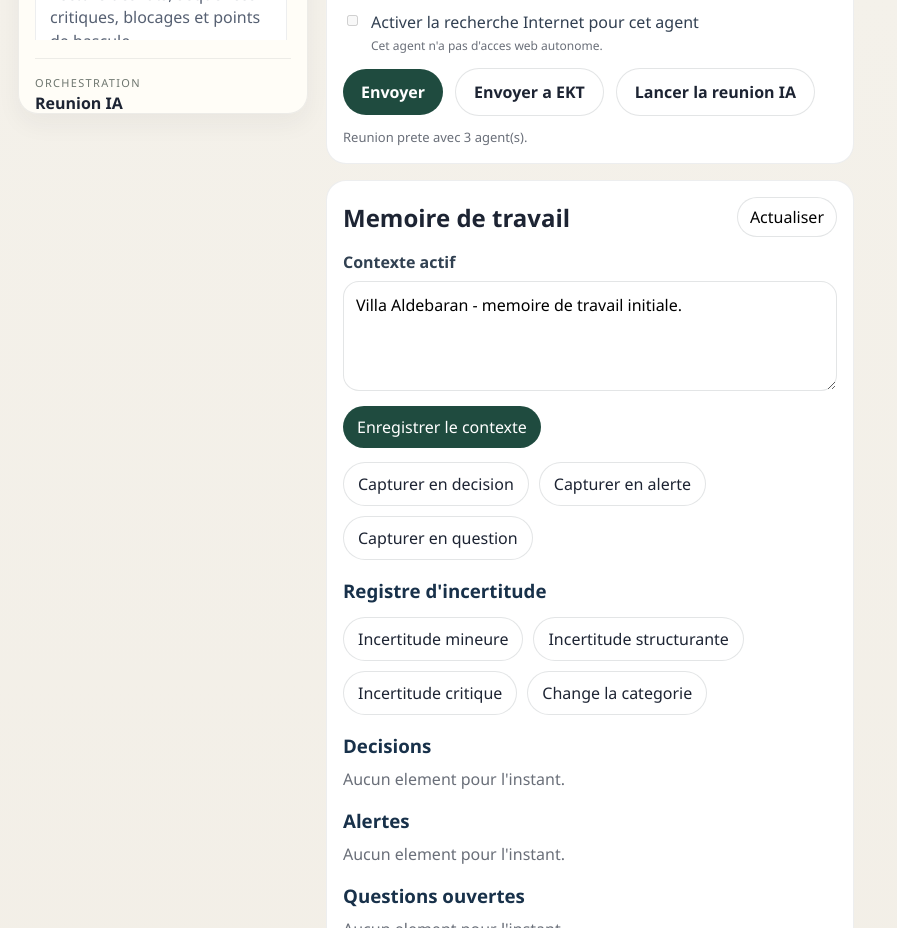
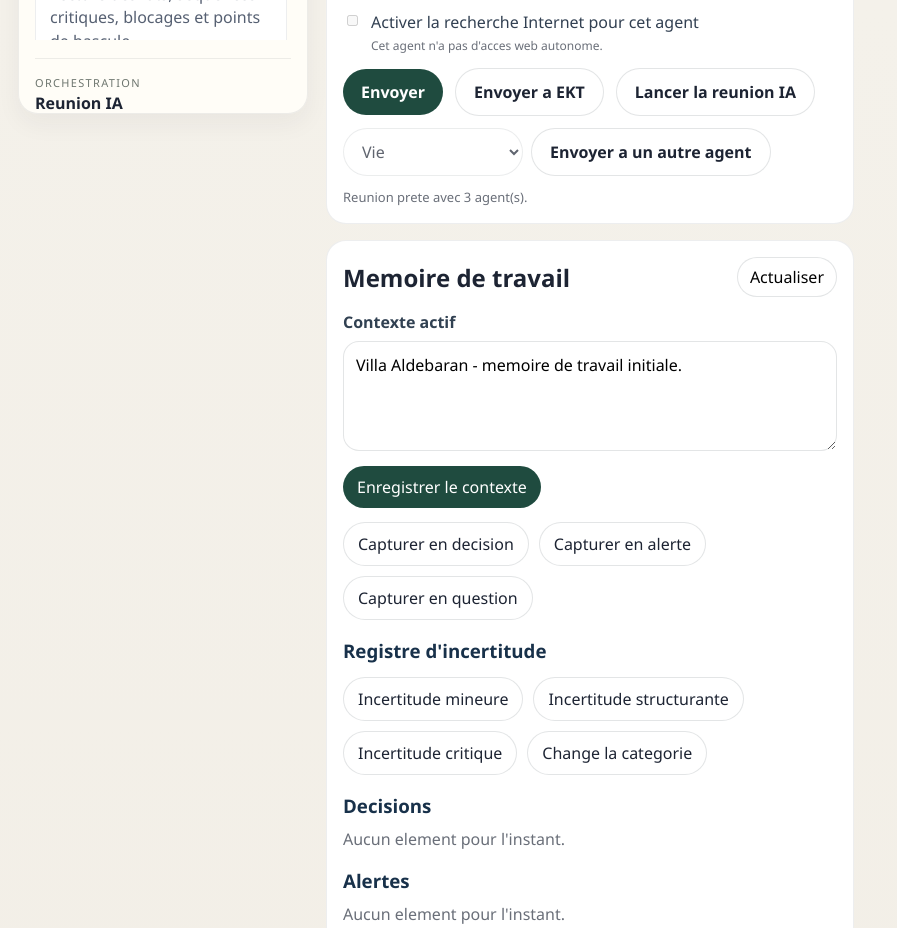
Before and after one commit to nonomanu31-cmd/villa-aldebaran-prototype, a Next.js app: page /cockpit in a window 1280 px wide. Shown: the part 800-1728 px from the top of the page, without its empty margins (0-897 px from the left). Built offline with nearby package versions, Linux system fonts and the light colour scheme.

Commit message:
Add direct agent-to-agent interaction

```diff
--- a/app/cockpit/CockpitClient.tsx
+++ b/app/cockpit/CockpitClient.tsx
@@ -55,8 +55,12 @@ export function CockpitClient() {
     "1. Etat de la situation\n2. Points critiques\n3. Arbitrages\n4. Actions de la semaine"
   );
   const [meetingResponse, setMeetingResponse] = useState<AgentMeetingResponse | null>(null);
+  const [relayTargetAgentId, setRelayTargetAgentId] = useState<AgentId>("vie");
   const selectedAgent = agents.find((agent) => agent.id === selectedAgentId) ?? agents[0];
   const selectedWebRule = getWebAccessRule(selectedAgentId);
+  const relayOptions = agents.filter(
+    (agent) => agent.id !== (response?.agentId ?? selectedAgentId) && agent.id !== "ekt"
+  );
 
   const placeholders: Record<AgentId, string> = {
     ekt: "Exemple : Donne-moi une lecture de la semaine sur les risques de circulation PMR et les tensions chantier.",
@@ -121,6 +125,16 @@ export function CockpitClient() {
       setUseWeb(false);
     }
   }, [selectedAgentId]);
+
+  useEffect(() => {
+    if (relayOptions.length === 0) {
+      return;
+    }
+
+    if (!relayOptions.some((agent) => agent.id === relayTargetAgentId)) {
+      setRelayTargetAgentId(relayOptions[0].id);
+    }
+  }, [relayOptions, relayTargetAgentId]);
 
   function toggleMeetingAgent(agentId: AgentId) {
     setMeetingAgentIds((current) =>
@@ -274,6 +288,63 @@ export function CockpitClient() {
     }
   }
 
+  async function handleRelayToAgent() {
+    if (!response) {
+      return;
+    }
+
+    const relayTarget = relayOptions.find((agent) => agent.id === relayTargetAgentId);
+
+    if (!relayTarget) {
+      return;
+    }
+
+    setSourceResponse(response);
+    setSelectedAgentId(relayTarget.id);
+    setIsLoading(true);
+    setError(null);
+
+    const forwardedContext = [
+      "Contexte de travail inter-agents.",
+      `Agent source : ${response.agentId.toUpperCase()}`,
+      `Agent destinataire : ${relayTarget.label}`,
+      "",
+      "RAPPORT SOURCE",
+      response.message,
+      "",
+      "CONTEXTE INITIAL",
+      context,
+    ].join("\n");
+
+    const relayPrompt = `Lis le rapport de ${response.agentId.toUpperCase()} et reponds dans ton propre langage metier. N'imite pas le style de l'agent source. Dis ce que cela change pour ton domaine, ton risque specifique, la donnee minimale manquante et l'effet sur decision.`;
+
+    try {
+      const result = await fetch("/api/agents/run", {
+        method: "POST",
+        headers: {
+          "Content-Type": "application/json",
+        },
+        body: JSON.stringify({
+          agentId: relayTarget.id,
+          context: forwardedContext,
+          userPrompt: relayPrompt,
+          evaluateEktSolo: false,
+        }),
+      });
+
+      if (!result.ok) {
+        throw new Error("La transmission inter-agents a echoue.");
+      }
+
+      const data = (await result.json()) as ApiResponse;
+      setResponse(data);
+    } catch (relayError) {
+      setError(relayError instanceof Error ? relayError.message : "Erreur inconnue.");
+    } finally {
+      setIsLoading(false);
+    }
+  }
+
   return (
     <main style={styles.page(isMobile)}>
       <header style={styles.workspaceHeader(isMobile)}>
@@ -379,6 +450,7 @@ export function CockpitClient() {
           selectedAgentLabel={selectedAgent.label}
           placeholder={placeholders[selectedAgentId]}
           canForwardToEkt={!!response && response.agentId !== "ekt"}
+          canRelayToAgent={!!response && relayOptions.length > 0}
           meetingCount={meetingAgentIds.length}
           canUseWeb={canAgentUseWeb(selectedAgentId)}
           useWeb={useWeb}
@@ -389,6 +461,10 @@ export function CockpitClient() {
               ? "Arbitrage EKT"
               : "Envoyer a EKT"
           }
+          relayTargetAgentId={relayTargetAgentId}
+          relayOptions={relayOptions.map((agent) => ({ id: agent.id, label: agent.label }))}
+          onRelayTargetChange={(agentId) => setRelayTargetAgentId(agentId as AgentId)}
+          onRelayToAgent={handleRelayToAgent}
         />
         <MeetingPanel meeting={meetingResponse} isLoading={isLoading && !response} />
         <WorkingMemoryPanel
--- a/components/PromptConsole.tsx
+++ b/components/PromptConsole.tsx
@@ -8,12 +8,17 @@ type PromptConsoleProps = {
   selectedAgentLabel: string;
   placeholder: string;
   canForwardToEkt: boolean;
+  canRelayToAgent: boolean;
   meetingCount: number;
   canUseWeb: boolean;
   useWeb: boolean;
   onUseWebChange: (value: boolean) => void;
   webNote: string;
   ektActionLabel?: string;
+  relayTargetAgentId?: string;
+  relayOptions: Array<{ id: string; label: string }>;
+  onRelayTargetChange: (agentId: string) => void;
+  onRelayToAgent: () => void;
 };
 
 export function PromptConsole({
@@ -26,12 +31,17 @@ export function PromptConsole({
   selectedAgentLabel,
   placeholder,
   canForwardToEkt,
+  canRelayToAgent,
   meetingCount,
   canUseWeb,
   useWeb,
   onUseWebChange,
   webNote,
   ektActionLabel,
+  relayTargetAgentId,
+  relayOptions,
+  onRelayTargetChange,
+  onRelayToAgent,
 }: PromptConsoleProps) {
   return (
     <section style={styles.card}>
@@ -88,6 +98,28 @@ export function PromptConsole({
         >
           Lancer la reunion IA
         </button>
+        <div style={styles.relayGroup}>
+          <select
+            value={relayTargetAgentId}
+            onChange={(event) => onRelayTargetChange(event.target.value)}
+            disabled={!canRelayToAgent || isLoading || relayOptions.length === 0}
+            style={styles.relaySelect}
+          >
+            {relayOptions.map((option) => (
+              <option key={option.id} value={option.id}>
+                {option.label}
+              </option>
+            ))}
+          </select>
+          <button
+            style={styles.secondaryButton}
+            type="button"
+            onClick={onRelayToAgent}
+            disabled={!canRelayToAgent || isLoading || relayOptions.length === 0}
+          >
+            Envoyer a un autre agent
+          </button>
+        </div>
         <span style={styles.hint}>
           {canForwardToEkt
             ? "La derniere reponse agent sera transmise a EKT pour lecture transverse."
@@ -190,4 +222,19 @@ const styles: Record<string, React.CSSProperties> = {
     lineHeight: 1.5,
     maxWidth: 420,
   },
+  relayGroup: {
+    display: "flex",
+    gap: 8,
+    alignItems: "center",
+    flexWrap: "wrap" as const,
+  },
+  relaySelect: {
+    minWidth: 180,
+    borderRadius: 999,
+    border: "1px solid rgba(31,40,55,0.12)",
+    background: "#fff",
+    color: "#1d2433",
+    padding: "11px 14px",
+    font: "inherit",
+  },
 };
```
